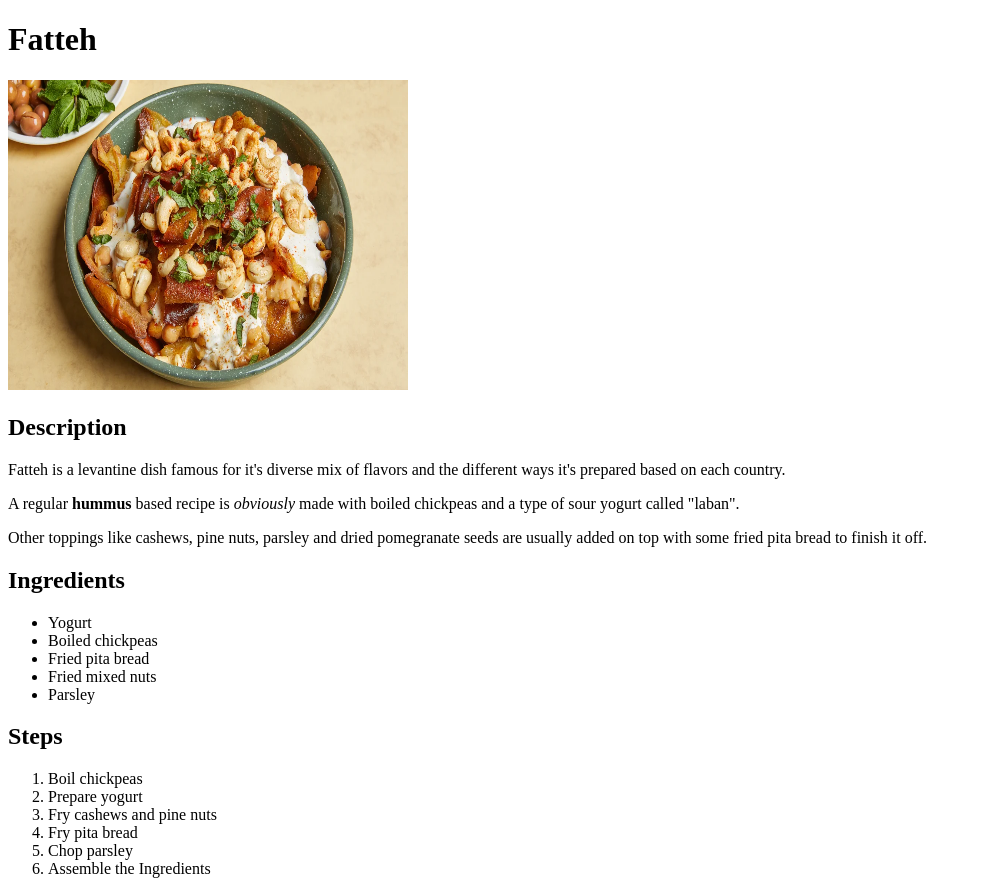
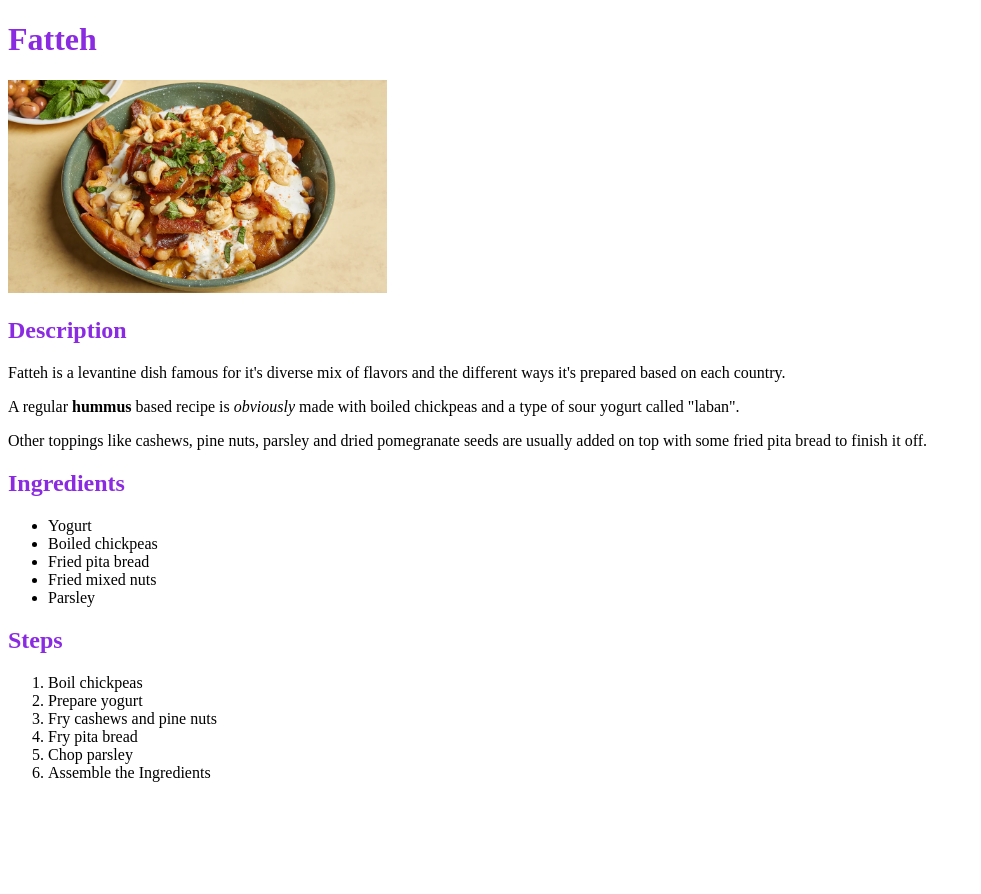
Before and after one commit to behelitcode/odin-recipes, a plain HTML site: page recipes/fatteh.html in a window 1280 px wide. Shown: the whole page, without its empty margins (0-981 px from the left). After the commit the page ends 800 px from the top, so only its background shows below. Drawn offline with Linux system fonts and the light colour scheme.

Commit message:
Add css and edit html

```diff
--- a/recipes/fatteh.html
+++ b/recipes/fatteh.html
@@ -3,10 +3,11 @@
     <head>
         <meta charset="utf-8">
         <title>Fatteh Recipe</title>
+        <link rel="stylesheet" href="../style.css">
     </head>
-    <body>
+    <body class="fatteh">
         <h1>Fatteh</h1>
-        <img src="../images/fatteh.png" alt="Hummus fatteh with fried pita bread, parsley, yogurt and cashews"
+        <img src="../images/fatteh.png" alt="Hummus fatteh with fried pita bread, parsley, yogurt and cashews" class="fatteh-pic"
         height="310" width="400">
         <!--The picture was in webp format so I changed it to png format using the "convert command after downloading imagemagick"-->
         <h2>Description</h2>
--- /dev/null
+++ b/style.css
@@ -0,0 +1,37 @@
+.index h1,
+.fatteh h1,
+.kishk h1,
+.tuna h1 {
+    color: blueviolet;
+}
+
+.index h2,
+.fatteh h2,
+.kishk h2,
+.tuna h2 {
+    color: blueviolet;
+}
+
+.index {
+    font-size: larger;
+    font-family: Verdana, Geneva, Tahoma, sans-serif;
+    font-weight: 800;
+}
+
+.fatteh,
+.kishk,
+.tuna {
+    font-size: medium;
+    font-family: 'Times New Roman', Times, serif;
+}
+
+.fatteh-pic,
+.kishk-pic {
+    height: auto;
+    width: 30%;
+}
+
+.tuna-pic {
+    height: 450px;
+    width: 320px;
+}
```
Also changed, not shown: index.html (+2 -1 lines), recipes/kishk-eggs.html (+3 -2 lines), recipes/tuna-pasta.html (+3 -2 lines).
